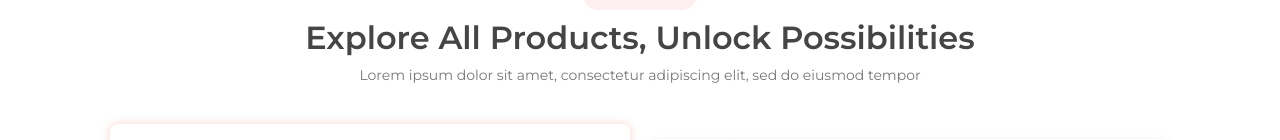
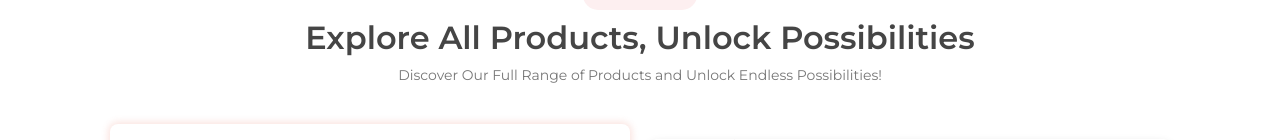
Before and after one commit to bknath/ICS_Mobile, a React (Vite) app: page / in a window 1280 px wide. Shown: the part 489-629 px from the top of the page. Built offline with nearby package versions, Linux system fonts and the light colour scheme; no server answers.

Commit message:
Update Product2.jsx

```diff
--- a/src/pages/Home/Product/Product2.jsx
+++ b/src/pages/Home/Product/Product2.jsx
@@ -74,7 +74,7 @@ const Product2 = () => {
             <div className="header-content-1">
                 <button className='head-section-b1'>Products</button>
                 <h2>Explore All Products, Unlock Possibilities</h2>
-                <p>Lorem ipsum dolor sit amet, consectetur adipiscing elit, sed do eiusmod tempor</p>
+                <p>Discover Our Full Range of Products and Unlock Endless Possibilities!</p>
             </div>
             <div className="custom-product-section">
                 <div className="custom-product-content">
```
